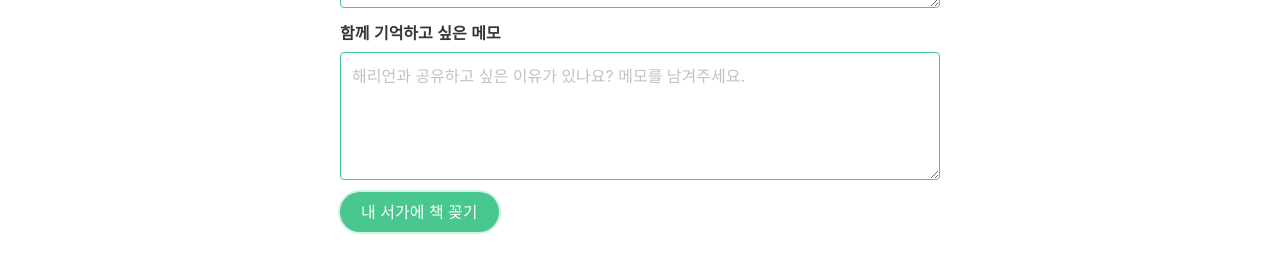
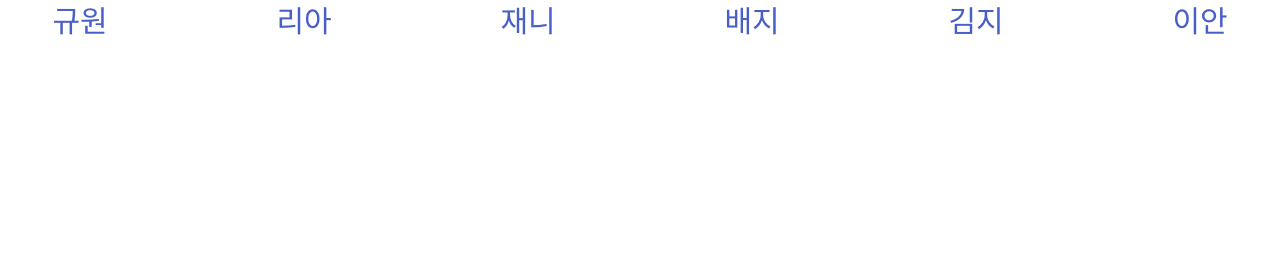
Before and after one commit to kxxwxx/harrieShelf, a Flask app: page / in a window 1280 px wide. Shown: the part 666-922 px from the top of the page. After the commit the page ends 701 px from the top, so only its background shows below. Run offline with Flask 2, Linux system fonts and the light colour scheme; some libraries are stand-ins or nearby versions.

Commit message:
save me 튜터님

```diff
--- a/app.py
+++ b/app.py
@@ -8,9 +8,14 @@ db = client.harrie
 
 
 @app.route('/')
+def get_profile_page():
+    return render_template('profile.html')
+
+
+@app.route('/write')
 def get_form_page():
-    return render_template('form.html')
-
+    user = request.args.get('user')
+    return render_template('form.html', user=user)
 
 @app.route('/write', methods=['POST'])
 def write_review():
@@ -42,12 +47,8 @@ def write_review():
 
 @app.route('/myshelf')
 def get_myshelf_page():
-    return render_template('myShelf.html')
-
-@app.route('/profile')
-def get_profile_page():
-    return render_template('profile.html')
-
+    user = request.args.get('user')
+    return render_template('myShelf.html', user=user)
 
 @app.route('/write', methods=['GET'])
 def read_reviews():
--- a/templates/form.html
+++ b/templates/form.html
@@ -32,7 +32,7 @@
             function saveReview() {
 
                 // 1. 제목, 저자, 리뷰 내용을 가져옵니다.
-                let user = $('#user').val();
+                let user = '{{ user }}';
                 let type = $('#type').val();
                 let title = $('#title').val();
                 let author = $('#author').val();
@@ -60,7 +60,7 @@
                     type: "POST",
                     url: "/write",
                     data: {
-                        user: user,
+                        user: {{ user }},
                         type: type,
                         title: title,
                         author: author,
@@ -128,15 +128,9 @@
                     <label class="label">작성자</label>
                     <div class="control">
                         <div class="select is-success">
-                            <select id="user">
-                                <option>규원</option>
-                                <option>리아</option>
-                                <option>재은</option>
-                                <option>배지</option>
-                                <option>김지</option>
-                                <option>이안</option>
+                            <select id="type" id="user" value="{{ user }}">
+                                <option>{{ user }}</option>
                             </select>
-                        </div>
                         </div>
                     </div>
 
--- a/templates/profile.html
+++ b/templates/profile.html
@@ -107,27 +107,27 @@
         <div class="columns is-mobile is-centered profile-box">
             <div class="column">
                 <div class="profile-image-one"></div>
-                <a class="link is-info" href="/myshelf">규원</a>
+                <a class="link is-info" href="/myshelf?user=규원">규원</a>
             </div>
             <div class="column">
                 <div class="profile-image-two"></div>
-                <a class="link is-info" href="/myshelf">리아</a>
+                <a class="link is-info" href="/myshelf?user=리아">리아</a>
             </div>
             <div class="column">
                 <div class="profile-image-three"></div>
-                <a class="link is-info" href="/myshelf">재니</a>
+                <a class="link is-info" href="/myshelf?user=재니">재니</a>
             </div>
             <div class="column">
                 <div class="profile-image-one"></div>
-                <a class="link is-info" href="/myshelf">배지</a>
+                <a class="link is-info" href="/myshelf?user=배지">배지</a>
             </div>
             <div class="column">
                 <div class="profile-image-two"></div>
-                <a class="link is-info" href="/myshelf">김지</a>
+                <a class="link is-info" href="/myshelf?user=김지">김지</a>
             </div>
             <div class="column">
                 <div class="profile-image-three"></div>
-                <a class="link is-info" href="/myshelf">이안</a>
+                <a class="link is-info" href="/myshelf?user=이안">이안</a>
             </div>
         </div>
 
```
Also changed, not shown: templates/myShelf.html (+6 -2 lines), 1 other file. Lines whose indentation alone changed are shown as unchanged.
